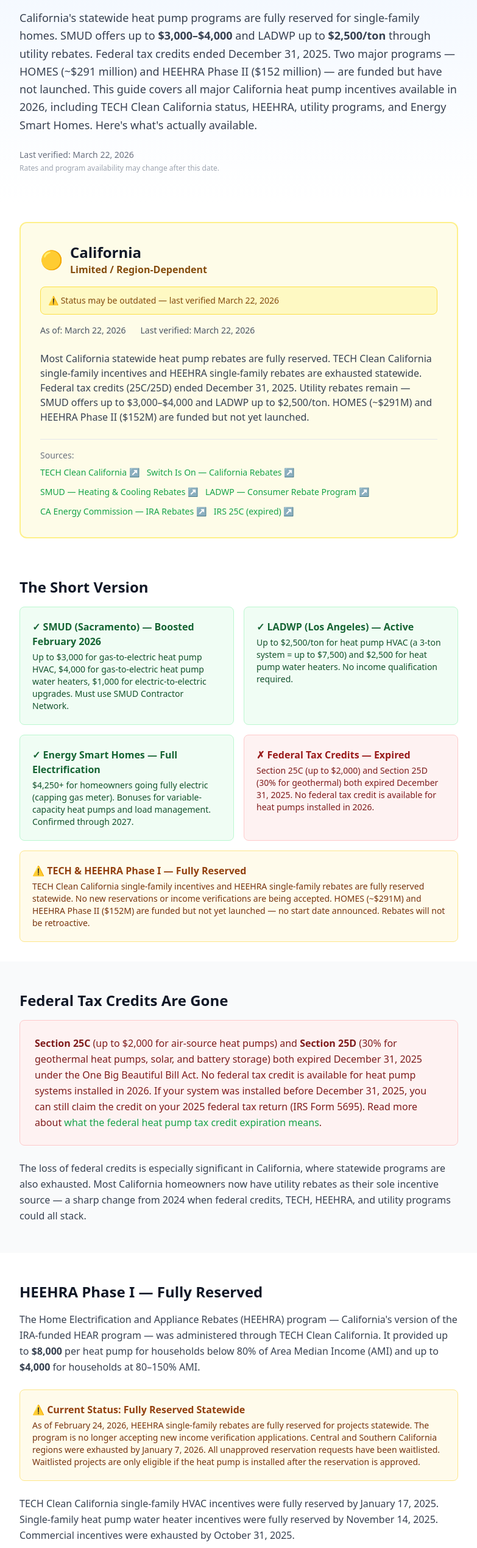
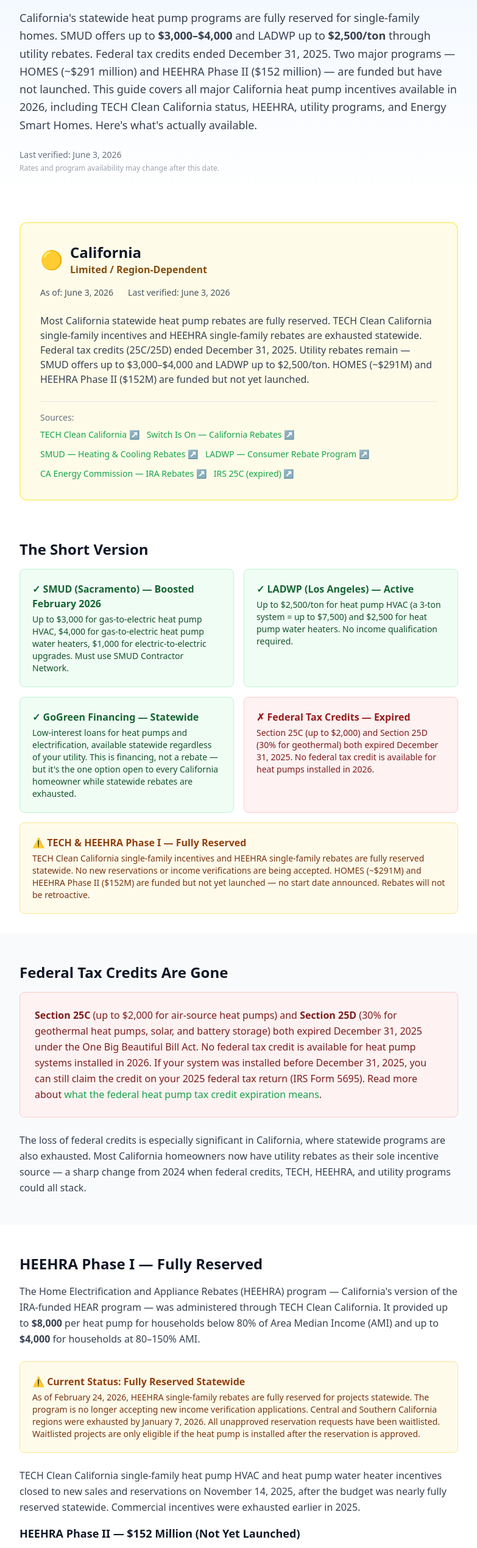
Before and after one commit to giniwproductions-88/homeenergybasics, a Next.js app: page /heat-pumps/states/ca in a window 1280 px wide. Shown: the part 234-2773 px from the top of the page at 61% size, without its empty margins (248-1031 px from the left). Built offline with nearby package versions, Linux system fonts and the light colour scheme.

Commit message:
CA: fix TECH closure date (Nov 2025), mark Energy Smart Homes 2026 fully subscribed, date refresh

```diff
--- a/src/app/heat-pumps/states/ca/page.tsx
+++ b/src/app/heat-pumps/states/ca/page.tsx
@@ -34,7 +34,7 @@ export default function CaliforniaPage() {
         name: "What heat pump rebates are available in California in 2026?",
         acceptedAnswer: {
           "@type": "Answer",
-          text: "California\u2019s statewide programs (TECH Clean California and HEEHRA Phase I) are fully reserved for single-family homes. Utility rebates are the primary path: SMUD offers up to $3,000 for heat pump HVAC and $4,000 for heat pump water heaters. LADWP offers up to $2,500 per ton. The California Energy Smart Homes program provides $4,250 or more for full electrification projects. Federal tax credits (Section 25C and Section 25D) expired December 31, 2025. HOMES and HEEHRA Phase II are funded but have not launched.",
+          text: "California\u2019s statewide programs (TECH Clean California and HEEHRA Phase I) are fully reserved for single-family homes. Utility rebates are the primary path: SMUD offers up to $3,000 for heat pump HVAC and $4,000 for heat pump water heaters. LADWP offers up to $2,500 per ton. The California Energy Smart Homes program offered $4,250 or more for full electrification, but its 2026 funding became fully subscribed in April 2026. Federal tax credits (Section 25C and Section 25D) expired December 31, 2025. HOMES and HEEHRA Phase II are funded but have not launched.",
         },
       },
       {
@@ -42,7 +42,7 @@ export default function CaliforniaPage() {
         name: "Can I stack utility rebates with future state programs in California?",
         acceptedAnswer: {
           "@type": "Answer",
-          text: "When multiple programs are active, stacking is generally allowed in California. HEEHRA rebates were explicitly stackable with utility incentives. Future HOMES and HEEHRA Phase II rebates are also expected to be stackable with utility programs. Right now, stacking opportunities are limited to utility rebates plus the Energy Smart Homes program for full electrification projects.",
+          text: "When multiple programs are active, stacking is generally allowed in California. HEEHRA rebates were explicitly stackable with utility incentives. Future HOMES and HEEHRA Phase II rebates are also expected to be stackable with utility programs. Right now, stacking opportunities are limited mainly to utility rebates (SMUD, LADWP), since Energy Smart Homes 2026 funding is fully subscribed and the statewide TECH and HEEHRA programs are exhausted.",
         },
       },
       {
@@ -123,8 +123,8 @@ export default function CaliforniaPage() {
               <p className="text-sm text-green-900">Up to $2,500/ton for heat pump HVAC (a 3-ton system = up to $7,500) and $2,500 for heat pump water heaters. No income qualification required.</p>
             </div>
             <div className="bg-green-50 border border-green-200 rounded-lg p-5">
-              <p className="font-semibold text-green-800 mb-1">✓ Energy Smart Homes &#8212; Full Electrification</p>
-              <p className="text-sm text-green-900">$4,250+ for homeowners going fully electric (capping gas meter). Bonuses for variable-capacity heat pumps and load management. Confirmed through 2027.</p>
+              <p className="font-semibold text-green-800 mb-1">✓ GoGreen Financing &#8212; Statewide</p>
+              <p className="text-sm text-green-900">Low-interest loans for heat pumps and electrification, available statewide regardless of your utility. This is financing, not a rebate &#8212; but it&apos;s the one option open to every California homeowner while statewide rebates are exhausted.</p>
             </div>
             <div className="bg-red-50 border border-red-200 rounded-lg p-5">
               <p className="font-semibold text-red-800 mb-1">✗ Federal Tax Credits &#8212; Expired</p>
@@ -169,7 +169,7 @@ export default function CaliforniaPage() {
             <p className="text-sm text-amber-900">As of February 24, 2026, HEEHRA single-family rebates are fully reserved for projects statewide. The program is no longer accepting new income verification applications. Central and Southern California regions were exhausted by January 7, 2026. All unapproved reservation requests have been waitlisted. Waitlisted projects are only eligible if the heat pump is installed after the reservation is approved.</p>
           </div>
           <p className="text-gray-700 leading-relaxed mb-4">
-            TECH Clean California single-family HVAC incentives were fully reserved by January 17, 2025. Single-family heat pump water heater incentives were fully reserved by November 14, 2025. Commercial incentives were exhausted by October 31, 2025.
+            TECH Clean California single-family heat pump HVAC and heat pump water heater incentives closed to new sales and reservations on November 14, 2025, after the budget was nearly fully reserved statewide. Commercial incentives were exhausted earlier in 2025.
           </p>
 
           <h3 className="text-lg font-semibold text-gray-900 mb-3">
@@ -292,7 +292,7 @@ export default function CaliforniaPage() {
             California Energy Smart Homes Program
           </h3>
           <p className="text-gray-700 leading-relaxed mb-6">
-            For homeowners going fully electric (capping their gas meter), Energy Smart Homes provides at least <strong>$4,250</strong> in incentives, with bonuses for variable-capacity heat pumps, thermal energy storage, and load management that can push totals above <strong>$12,000</strong>. Confirmed through 2027 with no reductions to incentive levels expected. Applies to existing home alterations, not just new construction.
+            For homeowners going fully electric (capping their gas meter), Energy Smart Homes offered at least <strong>$4,250</strong> in incentives, with bonuses for variable-capacity heat pumps, thermal energy storage, and load management that could push totals above <strong>$12,000</strong>. However, as of <strong>April 20, 2026</strong>, the program&apos;s 2026 funding is fully subscribed &#8212; no new applications are being funded this year. The program is slated to continue through 2027, but future funding availability has not been confirmed. When funded, it applies to existing home alterations, not just new construction.
           </p>
 
           <h3 className="text-lg font-semibold text-gray-900 mb-3">
@@ -339,16 +339,16 @@ export default function CaliforniaPage() {
               <p className="font-semibold text-gray-900 mb-2">PG&amp;E / SCE / SDG&amp;E Customer &#8212; No Income Qualification</p>
               <ul className="text-sm text-gray-700 space-y-1">
                 <li>Utility standalone rebate: likely $0 (most run statewide programs)</li>
-                <li>Energy Smart Homes (if capping gas): $4,250+</li>
+                <li>Energy Smart Homes: $0 (2026 funding fully subscribed as of April 2026)</li>
                 <li>Federal tax credits: $0 (expired)</li>
                 <li>TECH/HEEHRA: $0 (exhausted)</li>
               </ul>
-              <p className="font-semibold text-green-700 mt-2">Realistic maximum: ~$0&#8211;$4,250+</p>
+              <p className="font-semibold text-green-700 mt-2">Realistic maximum: ~$0 until HOMES / HEEHRA Phase II launch</p>
             </div>
           </div>
           <div className="bg-gray-100 rounded-lg p-5 mb-6">
             <p className="font-semibold text-gray-900 mb-1">What You&apos;ll Actually Pay</p>
-            <p className="text-sm text-gray-700">A typical whole-home heat pump HVAC installation in California costs <strong>$8,000&#8211;$16,000</strong> before incentives. SMUD customers installing now may pay <strong>$0&#8211;$7,000 out of pocket</strong> after rebates. LADWP customers may pay <strong>$0&#8211;$6,000</strong>. PG&amp;E/SCE/SDG&amp;E customers without Energy Smart Homes may pay <strong>$8,000&#8211;$16,000</strong> &#8212; the full cost &#8212; until HOMES or HEEHRA Phase II launch.</p>
+            <p className="text-sm text-gray-700">A typical whole-home heat pump HVAC installation in California costs <strong>$8,000&#8211;$16,000</strong> before incentives. SMUD customers installing now may pay <strong>$0&#8211;$7,000 out of pocket</strong> after rebates. LADWP customers may pay <strong>$0&#8211;$6,000</strong>. PG&amp;E, SCE, and SDG&amp;E customers may pay <strong>$8,000&#8211;$16,000</strong> &#8212; the full cost &#8212; until HOMES or HEEHRA Phase II launch, since Energy Smart Homes 2026 funding is fully subscribed.</p>
           </div>
           <p className="text-sm text-gray-500">
             No state tax credit for heat pumps is available in California. GoGreen Financing provides low-interest loans but is not a rebate.
@@ -489,7 +489,7 @@ export default function CaliforniaPage() {
 
           <div className="mt-4 bg-green-50 border border-green-200 rounded-lg p-5">
             <p className="font-semibold text-green-800 mb-1">✓ Best Candidates for Installing Now</p>
-            <p className="text-sm text-green-900">SMUD customers (up to $9,000 combined for full conversion), LADWP customers (up to $10,000 for HVAC + HPWH), homeowners capping their gas meter (Energy Smart Homes $4,250+), and homeowners whose existing heating system is failing and cannot afford to wait for HOMES/HEEHRA Phase II.</p>
+            <p className="text-sm text-green-900">SMUD customers (up to $9,000 combined for full conversion), LADWP customers (up to $10,000 for HVAC + HPWH), and homeowners whose existing heating system is failing and cannot afford to wait for HOMES/HEEHRA Phase II.</p>
           </div>
         </div>
       </section>
--- a/src/data/incentives.ts
+++ b/src/data/incentives.ts
@@ -107,7 +107,7 @@ export const incentives: Record<StateCode, StateIncentive> = {
     stateCode: "CA",
     stateName: "California",
     status: "limited",
-    lastVerified: "2026-03-22",
+    lastVerified: "2026-06-03",
     summary:
       "Most California statewide heat pump rebates are fully reserved. TECH Clean California single-family incentives and HEEHRA single-family rebates are exhausted statewide. Federal tax credits (25C/25D) ended December 31, 2025. Utility rebates remain — SMUD offers up to $3,000–$4,000 and LADWP up to $2,500/ton. HOMES (~$291M) and HEEHRA Phase II ($152M) are funded but not yet launched.",
     sources: [
```
